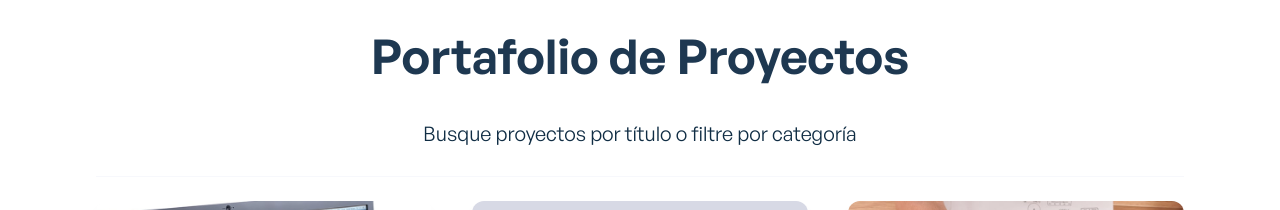
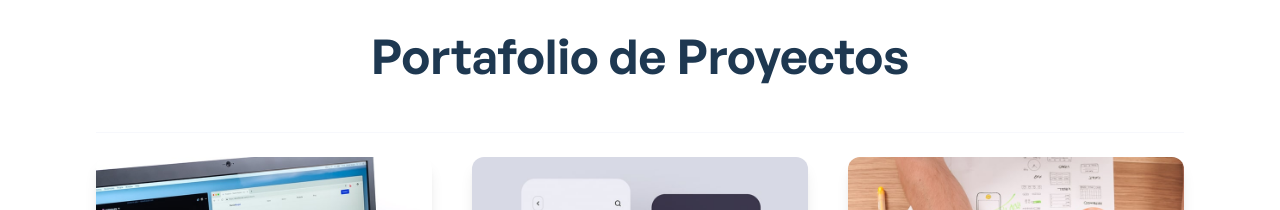
Before and after one commit to randymxd06/My_Portfolio, a Vue app: page / in a window 1280 px wide. Shown: the part 860-1070 px from the top of the page. Built offline with nearby package versions, Linux system fonts and the light colour scheme; what vue-backtotop would draw is missing.

Commit message:
feat: :fire: Cambio en la seccion del portafolio de proyectos
Removi el texto: Busque proyectos por título o filtre por categoría ya que no estoy utilizando filtros por ahora

```diff
--- a/src/components/projects/ProjectsGrid.vue
+++ b/src/components/projects/ProjectsGrid.vue
@@ -61,7 +61,7 @@ export default {
 
 		<!-- Filter and search projects -->
 		<div class="mt-10 sm:mt-10">
-			<h3
+			<!-- <h3
 				class="font-general-regular
 					text-center text-secondary-dark
 					dark:text-ternary-light
@@ -72,7 +72,7 @@ export default {
 				"
 			>
 				Busque proyectos por título o filtre por categoría
-			</h3>
+			</h3> -->
 			<div
 				class="
 					flex
```
